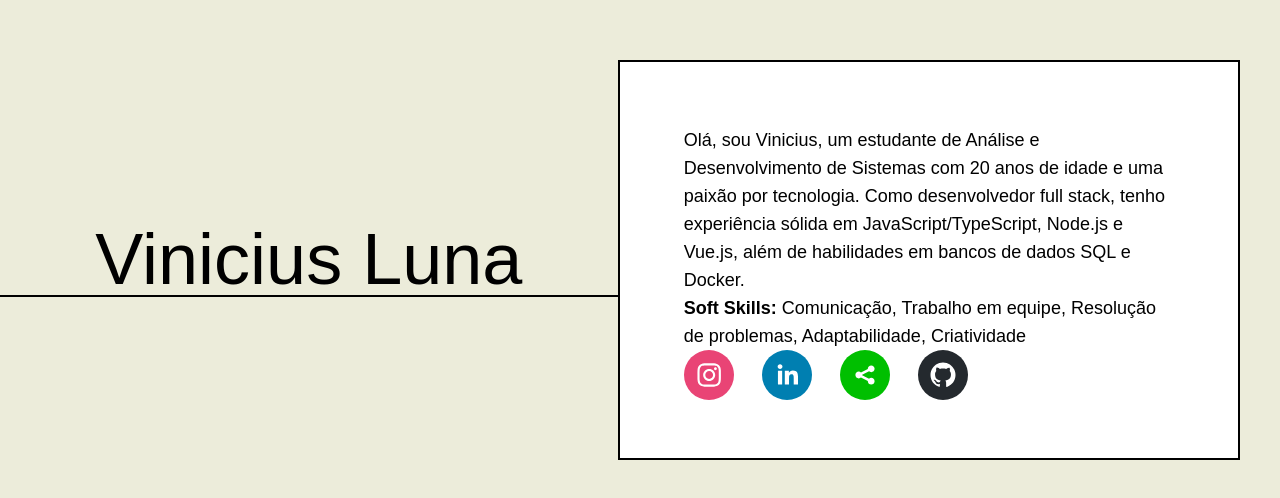
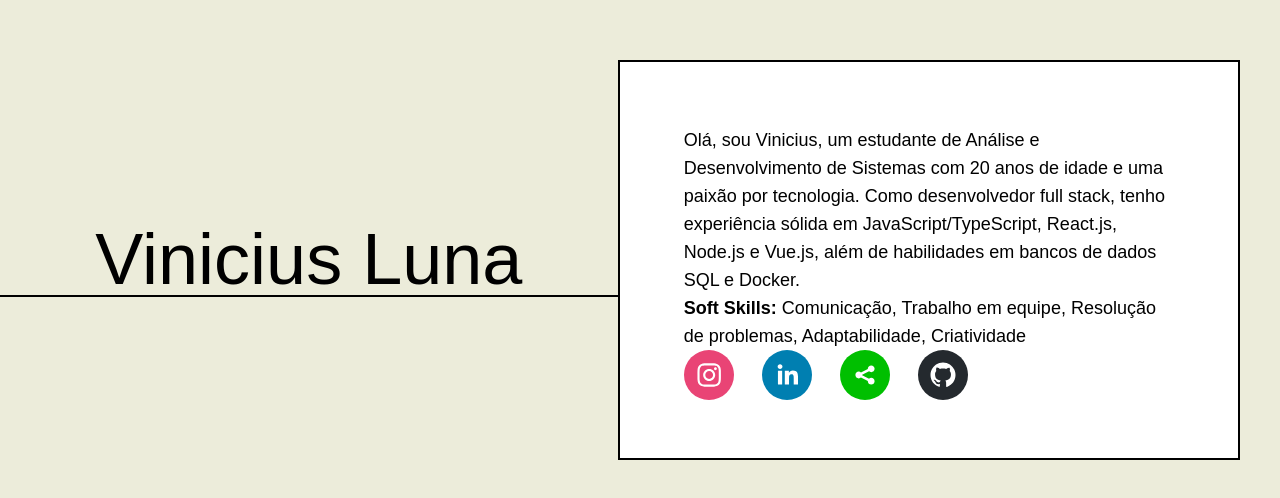
Before and after one commit to dev-vinii/portfolio, a React (Vite) app: page / in a window 1280 px wide. Shown: the part 140-638 px from the top of the page. Built offline with nearby package versions, Linux system fonts and the light colour scheme.

Commit message:
horfix: adding react.js to profile

```diff
--- a/src/pages/Profile/Profile.tsx
+++ b/src/pages/Profile/Profile.tsx
@@ -9,8 +9,8 @@ export default function Profile() {
           Olá, sou Vinicius, um estudante de Análise e Desenvolvimento de
           Sistemas com 20 anos de idade e uma paixão por tecnologia. Como
           desenvolvedor full stack, tenho experiência sólida em
-          JavaScript/TypeScript, Node.js e Vue.js, além de habilidades em bancos
-          de dados SQL e Docker.
+          JavaScript/TypeScript, React.js, Node.js e Vue.js, além de habilidades
+          em bancos de dados SQL e Docker.
         </span>
         <div className="max-sm:mb-3">
           <span className="font-bold">Soft Skills: </span>
```
